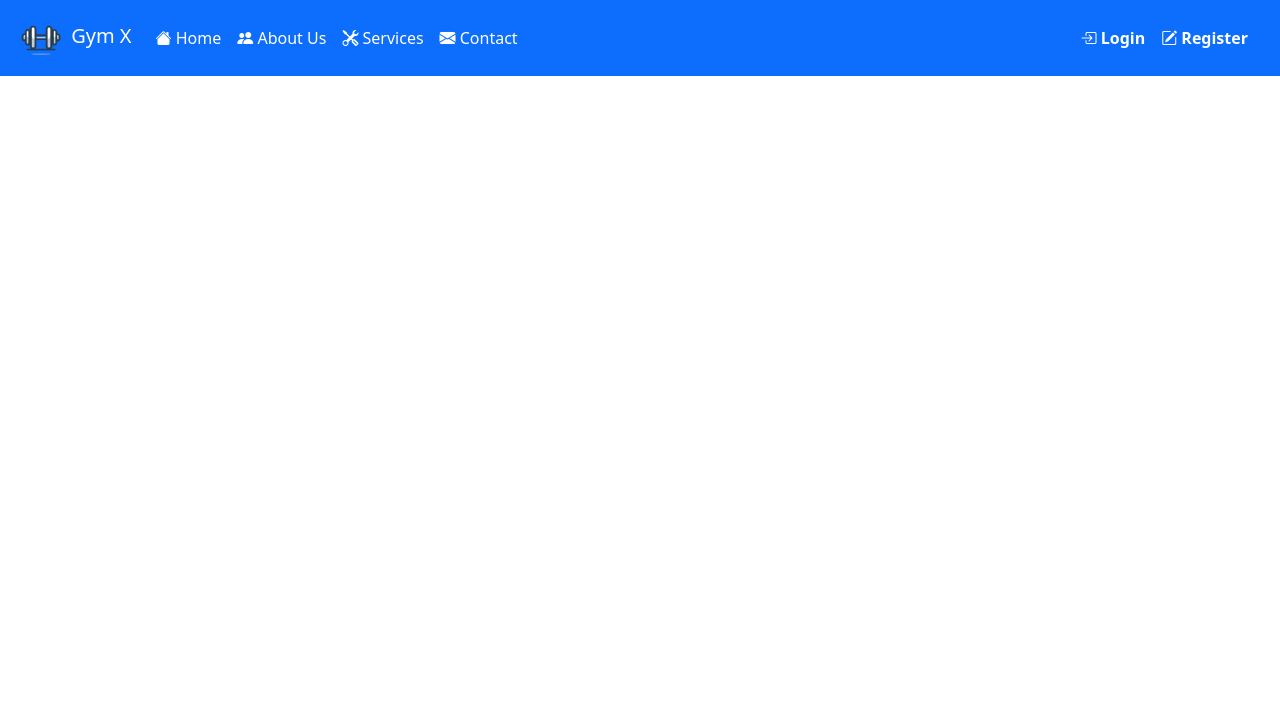
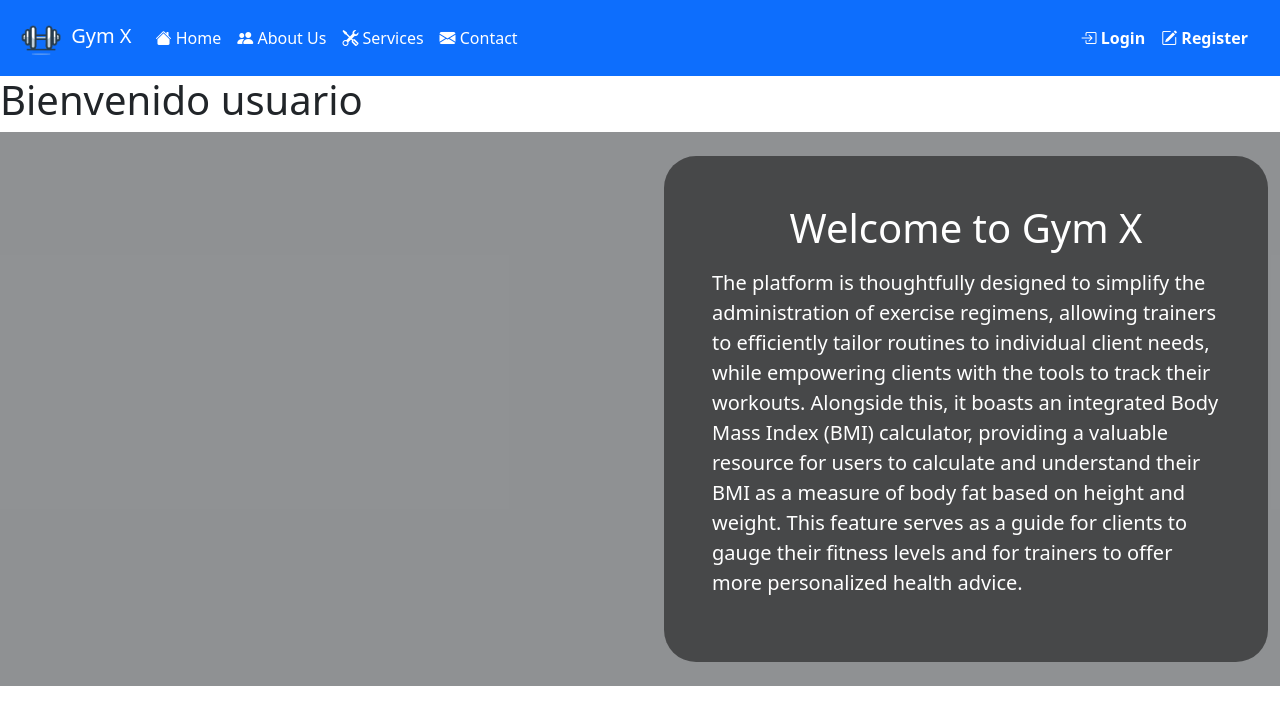
Before and after one commit to ComponentesCenfo/ComponentesProyectoFrontend, an Angular app: page /landing-client in a window 1280 px wide. Before the commit this address led to /. Shown: the top 724 px of the page. Built offline with nearby package versions, Linux system fonts and the light colour scheme.

Commit message:
Se crea el landing base para el cliente

```diff
--- a/src/app/Services/helper.ts
+++ b/src/app/Services/helper.ts
@@ -1,6 +1,6 @@
 export const baseUrl = () => {
     if(window.location.href.includes('localhost')){
-        return 'http://localhost:8000/api';
+        return 'http://localhost:8080/api';
     }
     return '';
 }
--- a/src/app/app-routing.module.ts
+++ b/src/app/app-routing.module.ts
@@ -3,6 +3,7 @@ import { RouterModule, Routes } from '@angular/router';
 import {LoginComponent} from "./login/login.component";
 import { RegisterComponent } from './register/register.component';
 import { HomePageComponent } from './home-page/home-page.component';
+import { LandingPageComponent } from './landing-page/landing-page.component';
 const routes: Routes = [
   {
     path:'login',
@@ -18,6 +19,11 @@ const routes: Routes = [
     path: '',
     component: HomePageComponent,
     pathMatch: 'full'
+  },
+  {
+    path: 'landing-client',
+    component: LandingPageComponent,
+    pathMatch: 'full'
   }
 ];
 
--- a/src/app/app.module.ts
+++ b/src/app/app.module.ts
@@ -13,6 +13,7 @@ import { ServicesComponent } from './home-page/services/services.component';
 import { ContactComponent } from './home-page/contact/contact.component';
 import { HomeComponent } from './home-page/home/home.component';
 import { HomePageComponent } from './home-page/home-page.component';
+import { LandingPageComponent } from './landing-page/landing-page.component';
 
 @NgModule({
   declarations: [
@@ -24,7 +25,8 @@ import { HomePageComponent } from './home-page/home-page.component';
     ServicesComponent,
     ContactComponent,
     HomeComponent,
-    HomePageComponent
+    HomePageComponent,
+    LandingPageComponent
   ],
   imports: [
     BrowserModule,
--- /dev/null
+++ b/src/app/landing-page/landing-page.component.html
@@ -0,0 +1,7 @@
+<div>
+    <h1>Bienvenido usuario</h1>
+    <section [ngClass]="{'bg-image' : true}">
+        <app-home></app-home>
+    </section>
+
+</div>
--- a/src/app/login/login.component.ts
+++ b/src/app/login/login.component.ts
@@ -74,7 +74,7 @@ export class LoginComponent implements OnInit{
 
 
     if(this.loginData.email && this.loginData.password){
-      window.location.href = '/';
+      window.location.href = '/landing-client';
     }
 
 //     this.userService.getClients().subscribe(
--- a/src/app/register/register.component.html
+++ b/src/app/register/register.component.html
@@ -30,7 +30,7 @@
           </div>
 
           <div class="form-outline mb-4">
-            <label class="form-label" for="genderSelect">Genre</label>
+            <label class="form-label" for="genderSelect">Gender</label>
             <select class="form-control" [(ngModel)]="registerData.sex" name="sex" id="genderSelect">
               <option value="masculino">Male</option>
               <option value="femenino">Female</option>
```
Also changed, not shown: src/app/landing-page/landing-page.component.ts (added, +10 -0 lines), src/app/landing-page/landing-page.component.css (added), 1 other file (tests, documents, lock files or other folders).
